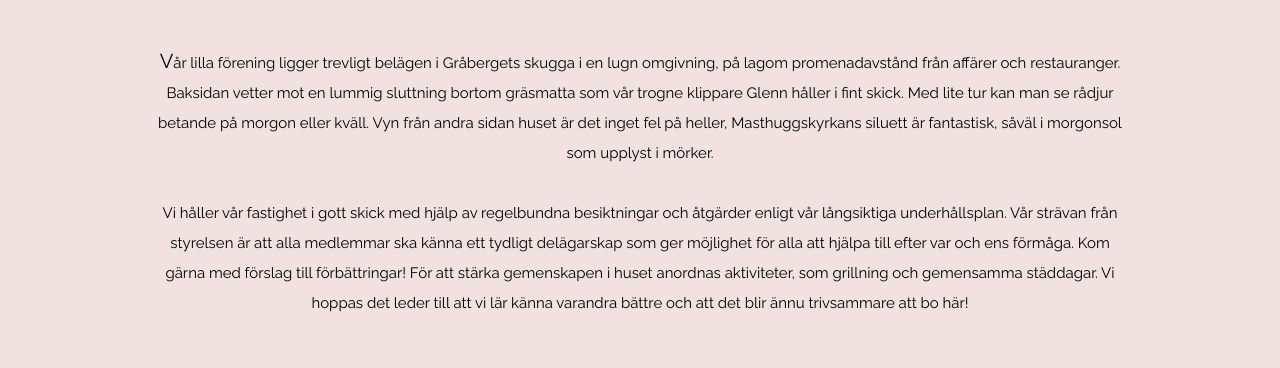
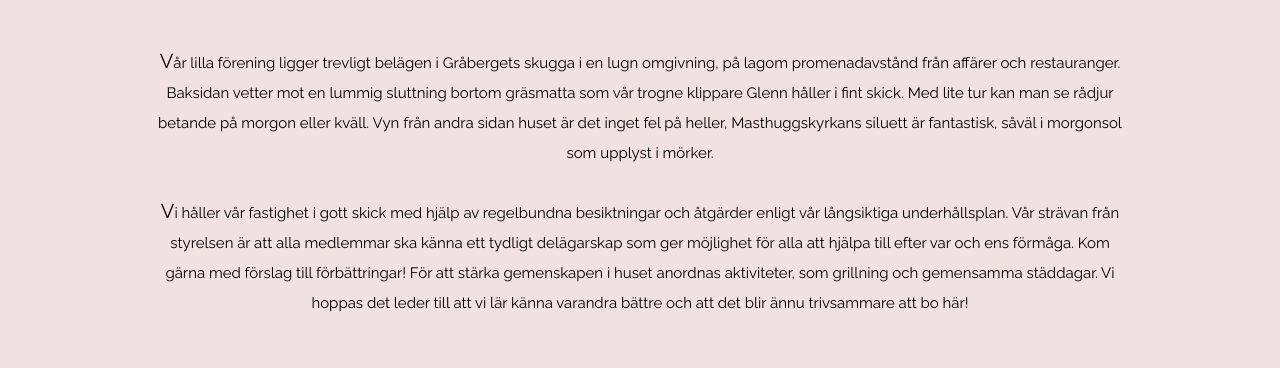
Before and after one commit to LinnJosefsson/Grankotten2, a plain HTML site: page index.html in a window 1280 px wide. Shown: the part 800-1168 px from the top of the page. Drawn offline with nearby package versions, Linux system fonts and the light colour scheme.

Commit message:
Update index.html

```diff
--- a/index.html
+++ b/index.html
@@ -193,6 +193,7 @@ nav a {
   line-height: 0px;
 }
 
+
 </style>
 
 <body>
@@ -242,7 +243,7 @@ nav a {
           mörker.
 <br><br>
 
-          Vi håller vår fastighet i gott skick med hjälp av regelbundna besiktningar och
+          <span class="first-letter">V</span>i håller vår fastighet i gott skick med hjälp av regelbundna besiktningar och
           åtgärder enligt vår långsiktiga underhållsplan. Vår strävan från styrelsen är att
           alla medlemmar ska känna ett tydligt delägarskap som ger möjlighet för alla att
           hjälpa till efter var och ens förmåga. Kom gärna med förslag till förbättringar!
```
